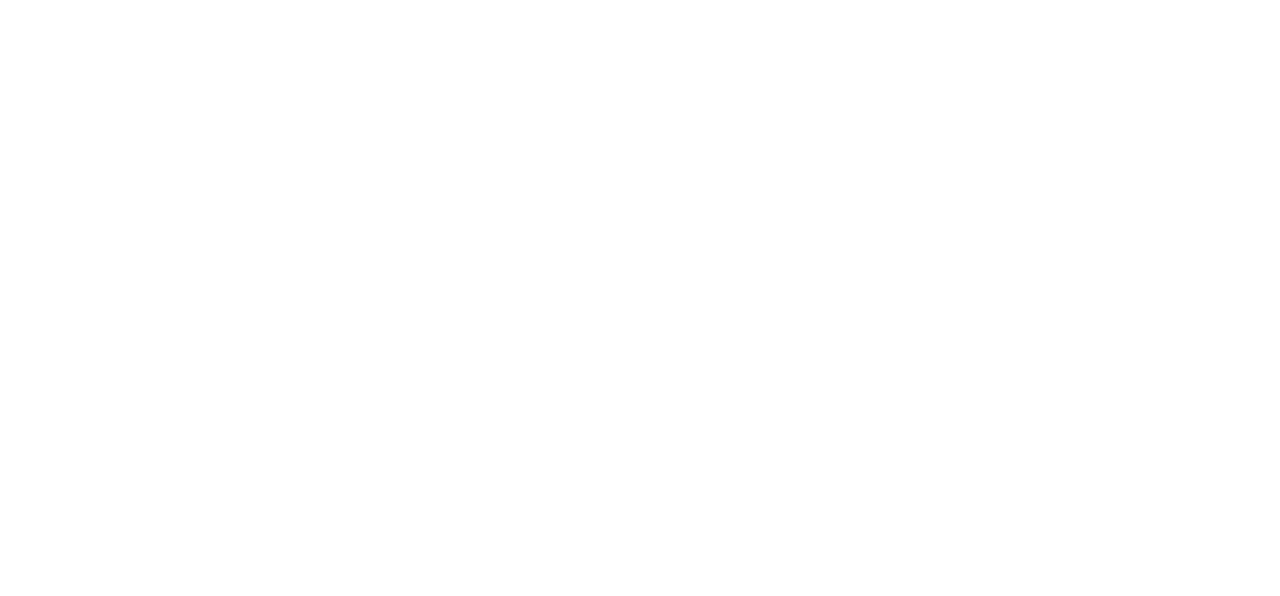
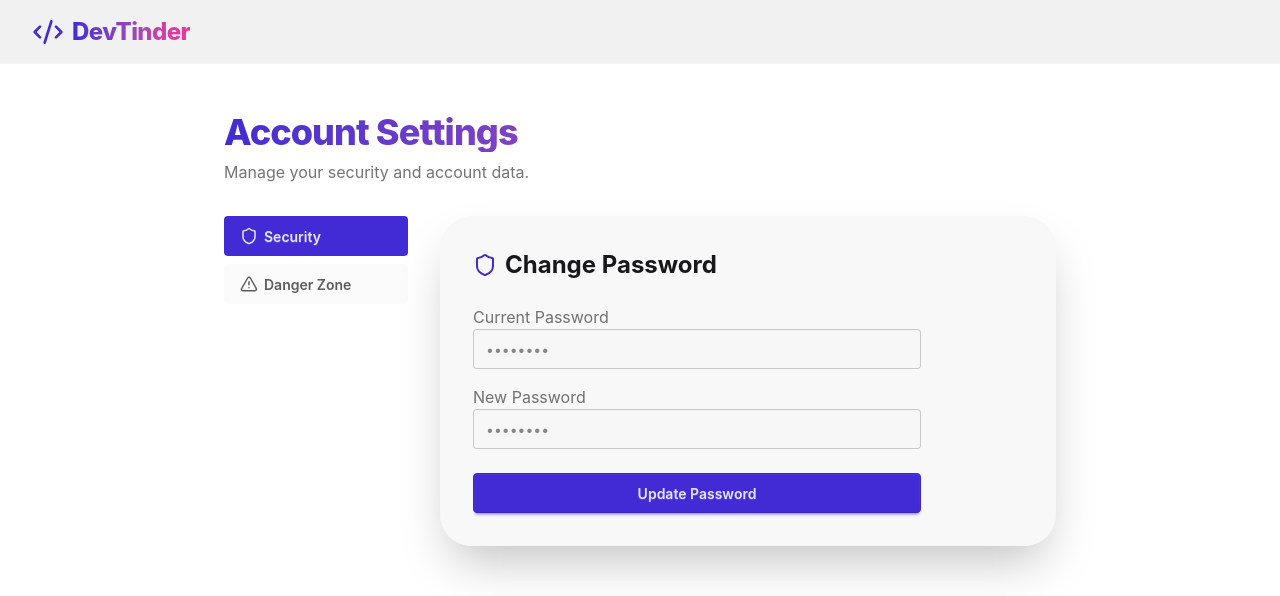
Before and after one commit to ANSHU-PALIWAL/DevTinder-Web, a React (Vite) app: page /settings in a window 1280 px wide. Before the commit this address had no page. Shown: the top 596 px of the page. Built offline with nearby package versions, Linux system fonts and the light colour scheme; no server answers.

Commit message:
created setting's page and its functionalities

```diff
--- a/src/App.jsx
+++ b/src/App.jsx
@@ -7,6 +7,7 @@ import appStore from "./utils/appStore";
 import Feed from "./components/Feed";
 import Connections from "./components/Connections";
 import Requests from "./components/Requests";
+import Settings from "./components/Settings";
 
 function App() {
   return (
@@ -20,6 +21,7 @@ function App() {
               <Route path="/profile" element={<Profile />} />
               <Route path="/connections" element={<Connections />} />
               <Route path="/requests" element={<Requests />} />
+              <Route path="/settings" element={<Settings />} />
             </Route>
           </Routes>
         </BrowserRouter>
--- /dev/null
+++ b/src/components/Settings.jsx
@@ -0,0 +1,155 @@
+import React, { useState } from "react";
+import axios from "axios";
+import { API_BASE_URL } from "../utils/constants";
+import { useDispatch } from "react-redux";
+import { removeUser } from "../utils/userSlice";
+import { useNavigate } from "react-router-dom";
+import { motion, AnimatePresence } from "framer-motion";
+import { Shield, Trash2, CheckCircle2, AlertTriangle } from "lucide-react";
+
+const Settings = () => {
+  const dispatch = useDispatch();
+  const navigate = useNavigate();
+
+  // State Management - Defaulting directly to 'security' now
+  const [activeTab, setActiveTab] = useState("security");
+  const [currentPassword, setCurrentPassword] = useState("");
+  const [newPassword, setNewPassword] = useState("");
+  const [message, setMessage] = useState({ text: "", type: "" });
+  const [isDeleting, setIsDeleting] = useState(false);
+
+  // --- UPDATE PASSWORD LOGIC ---
+  const handleUpdatePassword = async () => {
+    setMessage({ text: "", type: "" });
+    try {
+      await axios.patch(
+        API_BASE_URL + "/profile/password",
+        { currentPassword, newPassword },
+        { withCredentials: true }
+      );
+      setMessage({ text: "Password updated successfully!", type: "success" });
+      setCurrentPassword("");
+      setNewPassword("");
+      setTimeout(() => setMessage({ text: "", type: "" }), 3000);
+    } catch (error) {
+      setMessage({ text: error.response?.data || "Failed to update password.", type: "error" });
+    }
+  };
+
+  // --- DELETE ACCOUNT LOGIC ---
+  const handleDeleteAccount = async () => {
+    try {
+      await axios.delete(API_BASE_URL + "/profile/delete", { withCredentials: true });
+      dispatch(removeUser());
+      navigate("/login");
+    } catch (error) {
+      setMessage({ text: "Failed to delete account.", type: "error" });
+    }
+  };
+
+  return (
+    <div className="w-full max-w-4xl mx-auto p-4 sm:p-8 min-h-[85vh] flex flex-col">
+      <div className="mb-8">
+        <h1 className="text-4xl font-extrabold tracking-tight mb-2 text-transparent bg-clip-text bg-gradient-to-r from-primary to-secondary">
+          Account Settings
+        </h1>
+        <p className="text-base-content/60">Manage your security and account data.</p>
+      </div>
+
+      <div className="grid md:grid-cols-4 gap-8">
+
+        {/* Sidebar Navigation */}
+        <div className="md:col-span-1 flex flex-col gap-2">
+          <button
+            onClick={() => setActiveTab("security")}
+            className={`btn justify-start border-none shadow-none ${activeTab === "security" ? "bg-primary text-primary-content" : "bg-base-200/50 hover:bg-base-300 text-base-content/70"}`}
+          >
+            <Shield size={18} /> Security
+          </button>
+          <button
+            onClick={() => setActiveTab("danger")}
+            className={`btn justify-start border-none shadow-none ${activeTab === "danger" ? "bg-error text-error-content" : "bg-base-200/50 hover:bg-error/20 hover:text-error text-base-content/70"}`}
+          >
+            <AlertTriangle size={18} /> Danger Zone
+          </button>
+        </div>
+
+        {/* Content Area */}
+        <div className="md:col-span-3 bg-base-300/40 backdrop-blur-md rounded-[2rem] p-8 shadow-2xl border border-base-200/50 relative overflow-hidden">
+          <AnimatePresence mode="wait">
+
+            {/* SECURITY TAB */}
+            {activeTab === "security" && (
+              <motion.div key="sec" initial={{ opacity: 0, x: 20 }} animate={{ opacity: 1, x: 0 }} exit={{ opacity: 0, x: -20 }}>
+                <h2 className="text-2xl font-bold mb-6 flex items-center gap-2"><Shield className="text-primary" /> Change Password</h2>
+                <div className="space-y-4 max-w-md">
+                  <div className="form-control">
+                    <label className="label"><span className="label-text">Current Password</span></label>
+                    <input
+                      type="password"
+                      value={currentPassword}
+                      onChange={(e) => setCurrentPassword(e.target.value)}
+                      placeholder="••••••••"
+                      className="input input-bordered w-full bg-base-200/50 focus:border-primary outline-none"
+                    />
+                  </div>
+                  <div className="form-control">
+                    <label className="label"><span className="label-text">New Password</span></label>
+                    <input
+                      type="password"
+                      value={newPassword}
+                      onChange={(e) => setNewPassword(e.target.value)}
+                      placeholder="••••••••"
+                      className="input input-bordered w-full bg-base-200/50 focus:border-primary outline-none"
+                    />
+                  </div>
+                  <button onClick={handleUpdatePassword} className="btn btn-primary w-full mt-2">Update Password</button>
+                </div>
+              </motion.div>
+            )}
+
+            {/* DANGER ZONE TAB */}
+            {activeTab === "danger" && (
+              <motion.div key="dang" initial={{ opacity: 0, x: 20 }} animate={{ opacity: 1, x: 0 }} exit={{ opacity: 0, x: -20 }}>
+                <h2 className="text-2xl font-bold mb-6 flex items-center gap-2 text-error"><AlertTriangle /> Danger Zone</h2>
+                <div className="bg-error/10 border border-error/30 rounded-2xl p-6">
+                  <h3 className="text-xl font-bold text-error mb-2">Delete Account</h3>
+                  <p className="text-base-content/70 mb-6">
+                    Once you delete your account, there is no going back. Please be certain. All your data, connections, and messages will be permanently wiped.
+                  </p>
+
+                  {!isDeleting ? (
+                    <button onClick={() => setIsDeleting(true)} className="btn btn-error btn-outline">
+                      <Trash2 size={18} /> Delete My Account
+                    </button>
+                  ) : (
+                    <div className="flex items-center gap-4 animate-pulse">
+                      <p className="font-bold text-error">Are you absolutely sure?</p>
+                      <button onClick={handleDeleteAccount} className="btn btn-error shadow-lg shadow-error/30">Yes, Delete</button>
+                      <button onClick={() => setIsDeleting(false)} className="btn btn-ghost">Cancel</button>
+                    </div>
+                  )}
+                </div>
+              </motion.div>
+            )}
+
+          </AnimatePresence>
+        </div>
+      </div>
+
+      {/* Shared Toast Notification */}
+      <AnimatePresence>
+        {message.text && (
+          <motion.div initial={{ opacity: 0, y: 50 }} animate={{ opacity: 1, y: 0 }} exit={{ opacity: 0, y: 20 }} className="fixed bottom-10 right-10 z-50">
+            <div className={`alert ${message.type === "success" ? "alert-success" : "alert-error"} shadow-2xl flex items-center gap-2`}>
+              <CheckCircle2 size={20} />
+              <span className="font-medium">{message.text}</span>
+            </div>
+          </motion.div>
+        )}
+      </AnimatePresence>
+    </div>
+  );
+};
+
+export default Settings;
```
